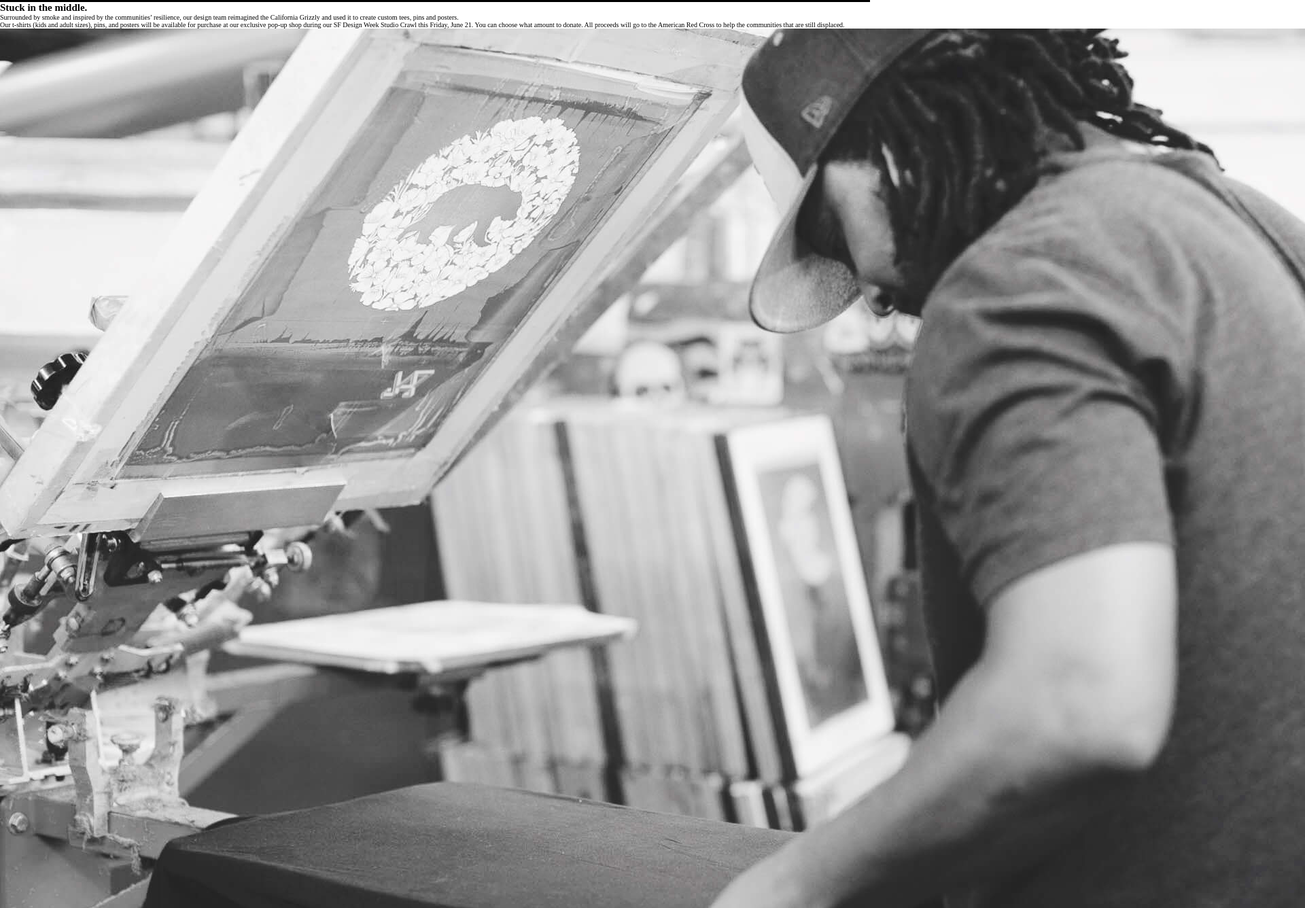
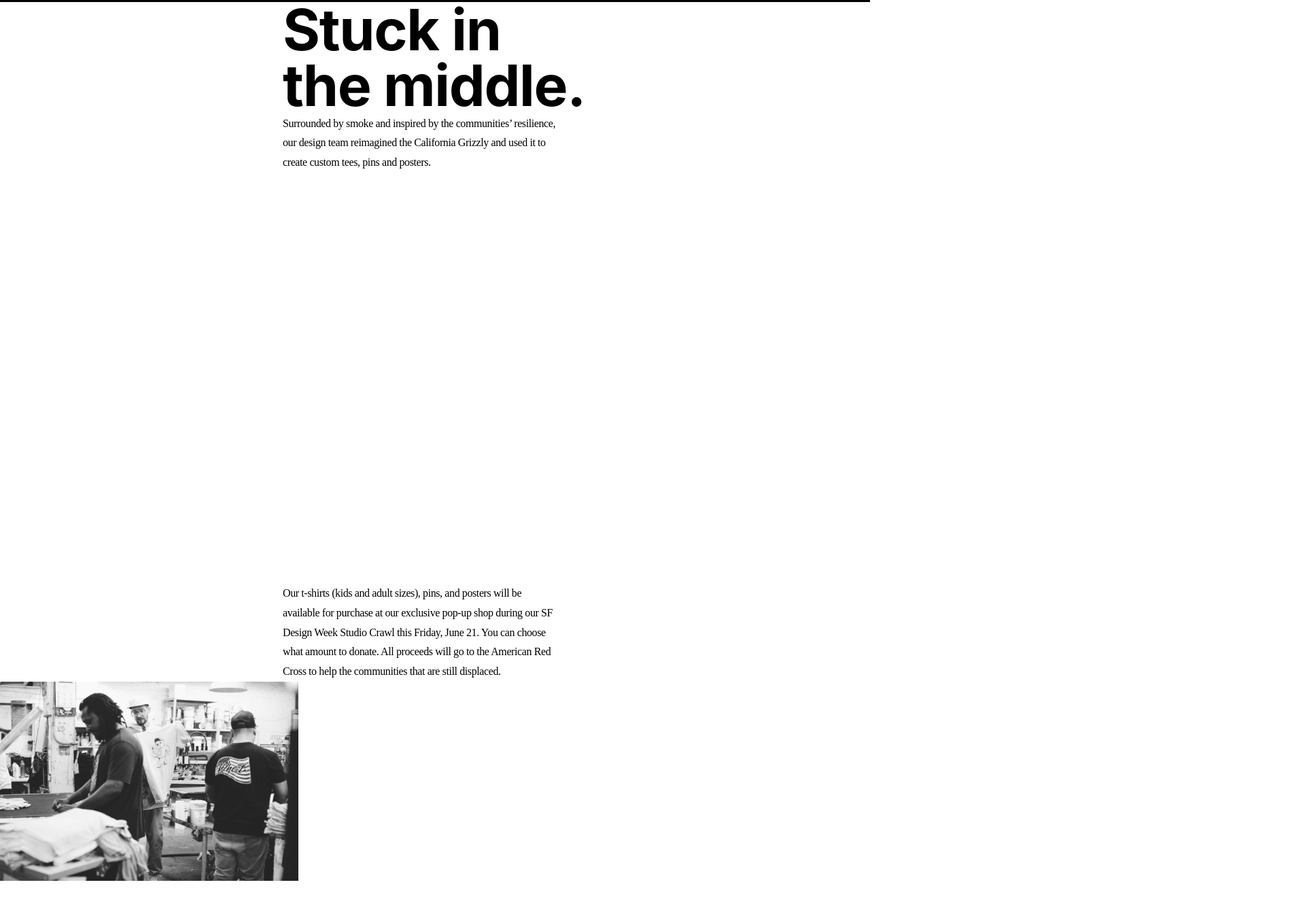
Before and after one commit to Melina412/california-calling, a plain HTML site: page index.html in a window 1280 px wide. Shown: the part 2197-3533 px from the top of the page at 68% size, 1920 px wide, since content can reach past the window. Drawn offline with Linux system fonts and the light colour scheme; a web font is replaced by a local one.

Commit message:
action text style & img size

```diff
--- a/assets/scss/style.scss
+++ b/assets/scss/style.scss
@@ -153,5 +153,57 @@ main {
 
   // * -------------------- story section --------------------
   .action {
+    height: 140vw;
+    position: relative;
+    .action-text {
+      @include element-size(35%, 100rem);
+      display: flex;
+      flex-direction: column;
+      justify-content: space-between;
+      margin: 0 auto;
+      div {
+        h2 {
+          @include text-style(8.4rem, Inter, 700, 98%, -1.3px);
+        }
+      }
+      p {
+        @include text-style(1.6rem, WorkSans, 400, 180%, -0.4px);
+        width: 90%;
+      }
+    }
+
+    .action-images {
+      img {
+        position: absolute;
+
+        &:nth-child(1) {
+          @include element-size(32.9rem, 21.9rem);
+        }
+
+        &:nth-child(2) {
+          @include element-size(27.4rem, 18.3rem);
+        }
+
+        &:nth-child(3) {
+          @include element-size(27.4rem, 18.3rem);
+        }
+
+        &:nth-child(4) {
+          @include element-size(32.9rem, 21.9rem);
+        }
+
+        &:nth-child(5) {
+          @include element-size(32.9rem, 21.9rem);
+        }
+
+        &:nth-child(6) {
+          @include element-size(27.4rem, 18.3rem);
+        }
+
+        &:nth-child(7) {
+          @include element-size(43.9rem, 29.3rem);
+        }
+      }
+    }
   }
 }
```
Also changed, not shown: assets/css/style.css, 1 other file.
